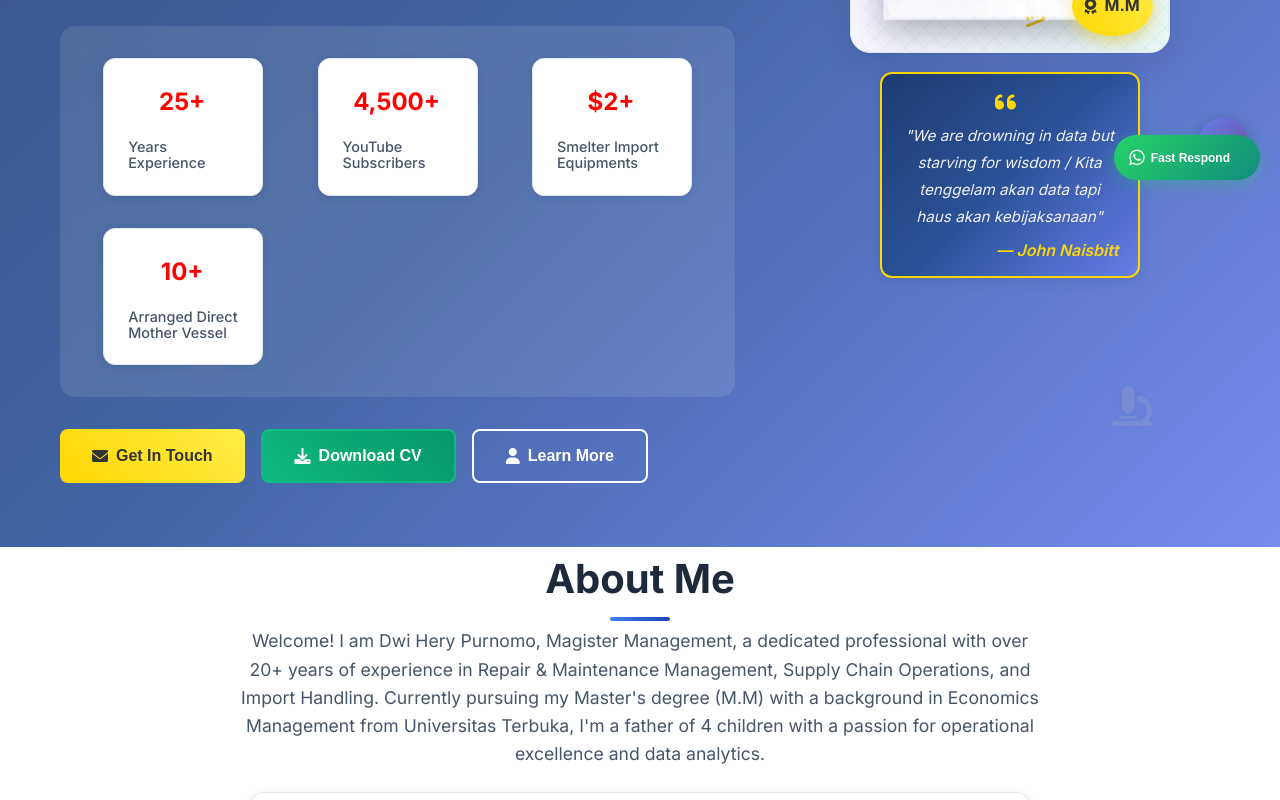
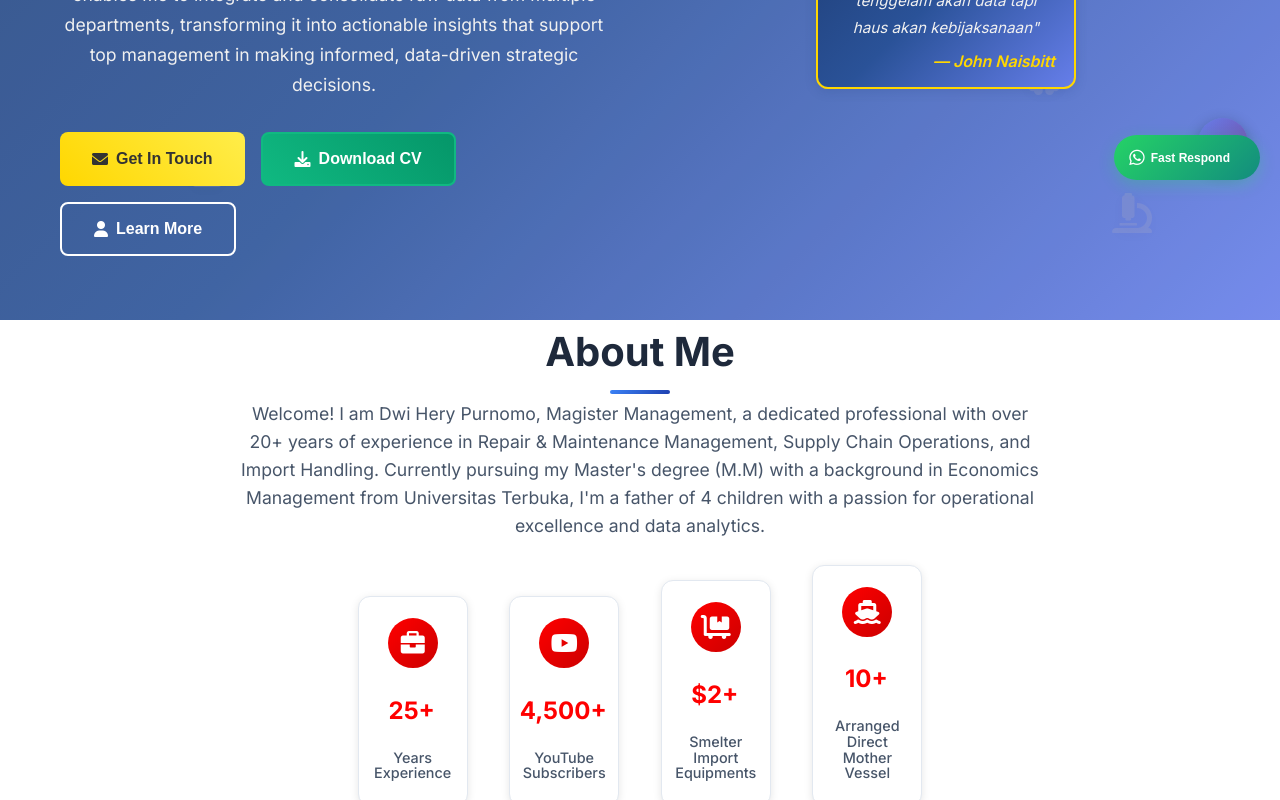
Before and after one commit to Dwihp234/portfolio-react, a React (Create React App) app: page / in a window 1280 px wide. Shown: the part 600-1400 px from the top of the page. Built offline with nearby package versions, Linux system fonts and the light colour scheme.

Commit message:
Refactor About and Hero sections: enhance stats layout and update descriptions for clarity

```diff
--- a/src/components/About.css
+++ b/src/components/About.css
@@ -0,0 +1,24 @@
+.stat-label {
+  font-size: 0.6rem;
+  color: #374151; /* abu gelap, agar terlihat di background putih */
+  text-align: left;
+  line-height: 1.1;
+  word-break: normal;
+  white-space: normal;
+}
+.stat-value {
+  font-size: 1.2rem;
+  font-weight: 600;
+  color: #1e293b; /* abu tua */
+  margin-top: 0.5rem;
+}
+.stat-item {
+  display: flex;
+  flex-direction: column;
+  align-items: center;
+  padding: 1rem;
+  background: white;
+  border-radius: 10px;
+  box-shadow: 0 4px 6px rgba(0, 0, 0, 0.1);
+  transition: transform 0.3s ease, box-shadow 0.3s ease;
+}
--- a/src/components/About.js
+++ b/src/components/About.js
@@ -13,16 +13,27 @@ export default function AboutSection() {
               Currently pursuing my Master's degree (M.M) with a background in Economics Management from Universitas Terbuka,
               I'm a father of 4 children with a passion for operational excellence and data analytics.
             </p>
-            {/* ...lanjutkan semua <p> lainnya... */}
-            <div className="stats">
+            <div className="about-stats one-row">
               <div className="stat-item">
-                <div className="stat-icon">
-                  <i className="fas fa-briefcase"></i>
-                </div>
-                <h3>20+</h3>
-                <p>Years Experience</p>
+                <span className="stat-icon"><i className="fas fa-briefcase"></i></span>
+                <span className="stat-number">25+</span>
+                <span className="stat-label">Years Experience</span>
               </div>
-              {/* ...stat-item lain... */}
+              <div className="stat-item">
+                <span className="stat-icon"><i className="fab fa-youtube"></i></span>
+                <span className="stat-number">4,500+</span>
+                <span className="stat-label">YouTube Subscribers</span>
+              </div>
+              <div className="stat-item">
+                <span className="stat-icon"><i className="fas fa-dolly-flatbed"></i></span>
+                <span className="stat-number">$2+</span>
+                <span className="stat-label">Smelter Import Equipments</span>
+              </div>
+              <div className="stat-item">
+                <span className="stat-icon"><i className="fas fa-ship"></i></span>
+                <span className="stat-number">10+</span>
+                <span className="stat-label">Arranged Direct Mother Vessel</span>
+              </div>
             </div>
           </div>
         </div>
--- a/src/components/AboutSection.css
+++ b/src/components/AboutSection.css
@@ -110,6 +110,49 @@
   font-weight: 500;
 }
 
+/* Modified About Stats Styles */
+.about-stats.one-row {
+  display: flex;
+  flex-direction: row;
+  gap: 1.2rem;
+  justify-content: center;
+  align-items: flex-end;
+  margin: 1.2rem 0;
+  flex-wrap: wrap;
+}
+
+.about-stats .stat-item {
+  background: none;
+  box-shadow: none;
+  padding: 0.3rem 0.7rem;
+  min-width: 70px;
+  max-width: 110px;
+  border-radius: 8px;
+  display: flex;
+  flex-direction: column;
+  align-items: center;
+}
+
+.about-stats .stat-number {
+  font-size: 1rem;
+  font-weight: bold;
+  color: #ff0000;
+}
+
+.about-stats .stat-label {
+  font-size: 0.55rem;
+  color: #374151;
+  text-align: center;
+  margin-top: 0.1rem;
+}
+
+.about-stats .stat-icon {
+  font-size: 1.1rem;
+  color: #3b82f6;
+  margin-bottom: 0.2rem;
+  display: block;
+}
+
 /* Mobile Responsiveness */
 @media screen and (max-width: 768px) {
   .about-section {
--- a/src/components/HeroSection.css
+++ b/src/components/HeroSection.css
@@ -148,7 +148,8 @@
   z-index: 3;
   grid-template-columns: 1fr 1fr;
   gap: 4rem;
-  align-items: center;
+  align-items: flex-start; /* Ubah dari center ke flex-start agar isi grid naik ke atas */
+  padding-top: 1rem;       /* Kurangi padding atas jika perlu */
 }
 
 .hero-content {
@@ -372,6 +373,8 @@
   flex-direction: column;
   align-items: center;
   gap: 0.5rem;
+  margin-top: 0;           /* Pastikan tidak ada margin atas */
+  align-self: flex-start;   /* Paksa naik ke atas grid cell */
 }
 
 .profile-quote {
@@ -873,3 +876,38 @@
 .floating-icons .icon-wrapper {
   opacity: 0.7;             /* Tambah opacity */
 }
+
+.about-stats.one-row {
+  display: flex;
+  flex-direction: row;
+  gap: 1.2rem;
+  justify-content: center;
+  align-items: flex-end;
+  margin: 1.2rem 0;
+  flex-wrap: wrap;
+}
+
+.stat-item {
+  background: none;
+  box-shadow: none;
+  padding: 0.3rem 0.7rem;
+  min-width: 70px;
+  max-width: 110px;
+  border-radius: 8px;
+  display: flex;
+  flex-direction: column;
+  align-items: center;
+}
+
+.stat-number {
+  font-size: 1rem;
+  font-weight: bold;
+  color: #ff0000;
+}
+
+.stat-label {
+  font-size: 0.55rem;
+  color: #374151;
+  text-align: center;
+  margin-top: 0.1rem;
+}
--- a/src/components/HeroSection.js
+++ b/src/components/HeroSection.js
@@ -31,27 +31,10 @@ const HeroSection = () => {
           </h2>
 
           <p className="hero-description">
-            Maintenance Management Expert | Supply Chain Management Expert | Outbound & Inter-Island Expeditor | Inventory & Cost Control Specialist | Advanced Data & Reporting Analyst | Import Operations Expert | RKAB ESDM Budgeting & Compliance | YouTube Creator (4,500+ subscribers) sharing insights on maintenance management and supply chain excellence.
+            With a Master’s degree in Management and extensive expertise in repair, maintenance, and supply chain management, I am committed to delivering strategic solutions that enhance operational efficiency and drive sustainable business growth across various industries. My strong proficiency in data analysis enables me to integrate and consolidate raw data from multiple departments, transforming it into actionable insights that support top management in making informed, data-driven strategic decisions.
           </p>
 
-          <div className="hero-stats">
-            <div className="stat-item">
-              <span className="stat-number">25+</span>
-              <span className="stat-label">Years Experience</span>
-            </div>
-            <div className="stat-item">
-              <span className="stat-number">4,500+</span>
-              <span className="stat-label">YouTube Subscribers</span>
-            </div>
-            <div className="stat-item">
-              <span className="stat-number">$2+</span>
-              <span className="stat-label">Smelter Import Equipments</span>
-            </div>
-            <div className="stat-item">
-              <span className="stat-number">10+</span>
-              <span className="stat-label">Arranged Direct Mother Vessel</span>
-            </div>
-          </div>
+
 
           <div className="hero-buttons">
             <button className="btn-primary" onClick={() => {
--- a/src/components/YouTubeSection.css
+++ b/src/components/YouTubeSection.css
@@ -269,6 +269,7 @@
     line-height: 1.4;
     display: -webkit-box;
     -webkit-line-clamp: 2;
+    line-clamp: 2;
     line-clamp: 2;
     -webkit-box-orient: vertical;
     overflow: hidden;
@@ -761,6 +762,7 @@
   line-height: 1.3;
   display: -webkit-box;
   -webkit-line-clamp: 2;
+  line-clamp: 2;
   -webkit-box-orient: vertical;
   overflow: hidden;
 }
```
